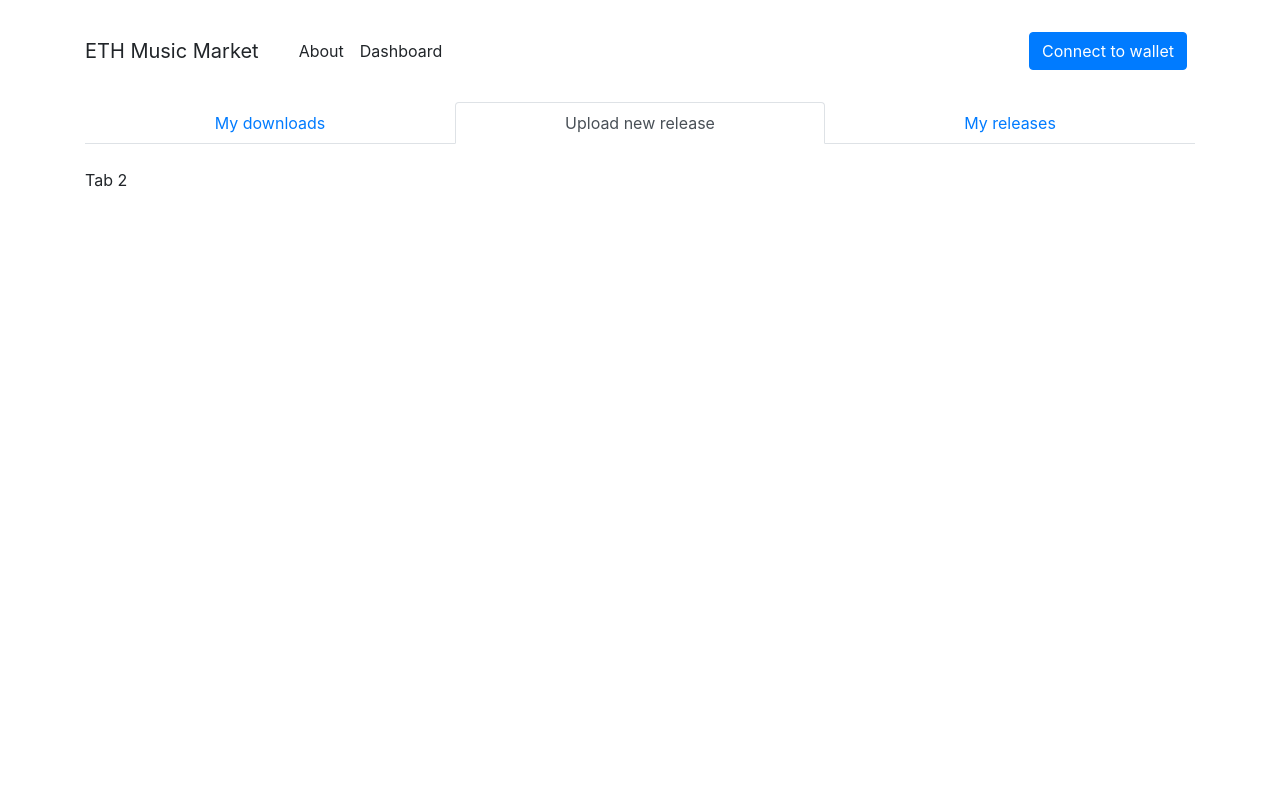
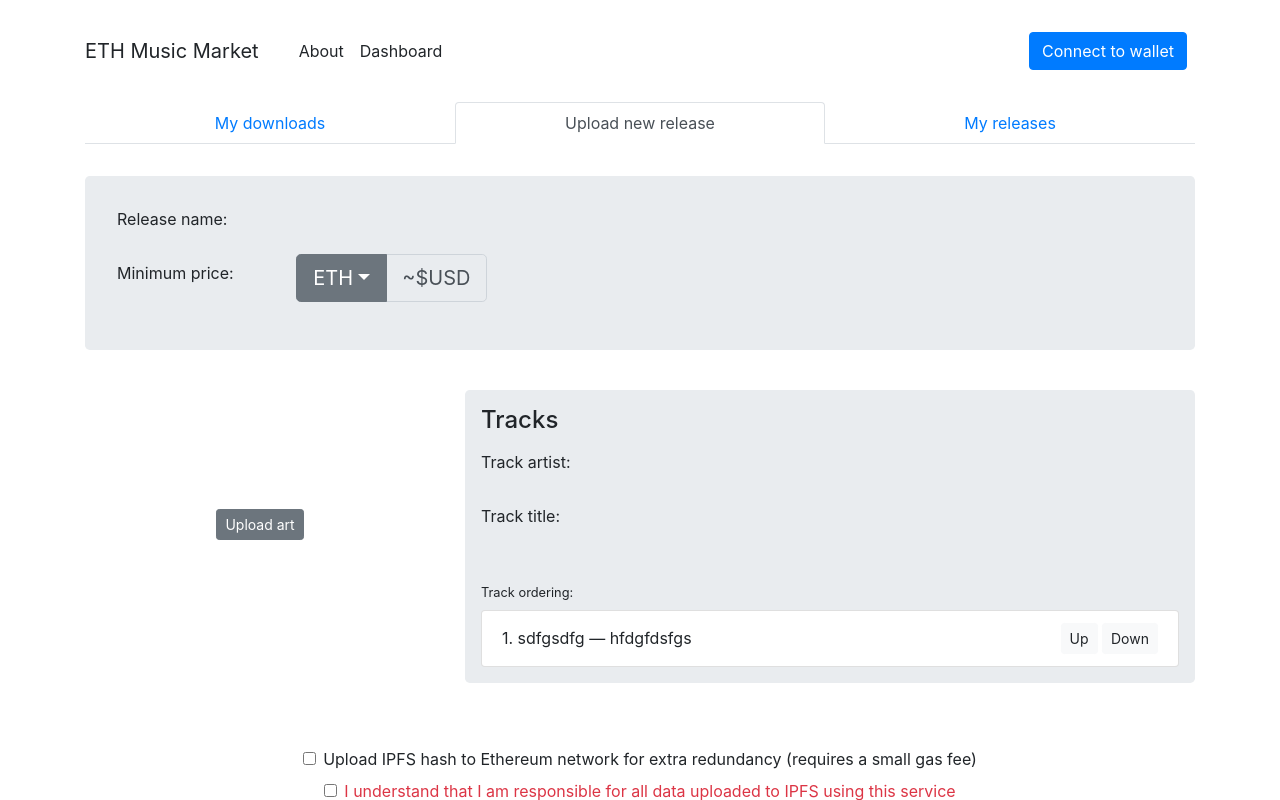
Before and after one commit to jamesondh/eth-music-market, a Next.js app: page /dashboard in a window 1280 px wide. Both pictures are taken after a click on the tab "Upload new release". Shown: the top 800 px of the page. Built offline with nearby package versions, Linux system fonts and the light colour scheme.

Commit message:
Put components in root component folder rather than subfolders

```diff
--- /dev/null
+++ b/components/upload.js
@@ -0,0 +1,148 @@
+// UI elements
+import Button from "react-bootstrap/Button";
+import Row from "react-bootstrap/Row";
+import Col from "react-bootstrap/Col";
+import Form from "react-bootstrap/Form";
+import ListGroup from "react-bootstrap/ListGroup";
+import InputGroup from "react-bootstrap/InputGroup";
+import Card from "react-bootstrap/Card";
+import Dropdown from "react-bootstrap/Dropdown";
+import DropdownButton from "react-bootstrap/DropdownButton";
+import Modal from 'react-bootstrap/Modal';
+import Spinner from 'react-bootstrap/Spinner';
+import Jumbotron from 'react-bootstrap/Jumbotron';
+
+// import Dropzone from "react-dropzone";
+
+export default function Upload() {
+  return (
+    <form data-testid="form">
+      <Jumbotron className="my-2 py-4">
+        <Form.Group as={Row}>
+          <Form.Label column lg={2} md={3} sm={12}>
+            Release name:
+          </Form.Label>
+          <Col lg={10} md={9} sm={12}>
+
+          </Col>
+        </Form.Group>
+        <Row>
+          <Form.Label column lg={2} md={3} sm={12}>
+            Minimum price:
+          </Form.Label>
+          <Col lg={10} md={9} sm={12}>
+            <InputGroup size="lg">
+              <DropdownButton
+                as={InputGroup.Prepend}
+                variant="secondary"
+                title="ETH"
+              >
+                <Dropdown.Item href="#">Ether (ETH)</Dropdown.Item>
+              </DropdownButton>
+
+              <InputGroup.Append>
+                <InputGroup.Text>
+                  ~$<span> USD</span>
+                </InputGroup.Text>
+              </InputGroup.Append>
+            </InputGroup>
+          </Col>
+        </Row>
+        <br/>
+
+      </Jumbotron>
+
+
+      <br />
+
+      <Row>
+        <Col className="my-auto">
+          <div className="d-flex justify-content-center">
+            <Button variant="secondary" size="sm">
+              Upload art
+            </Button>
+          </div>
+          <br/>
+        </Col>
+        <Col sm={8}>
+          <Jumbotron className="my-2 py-3 px-3">
+            <h4>Tracks</h4>
+            <Form.Group as={Row}>
+              <Form.Label column md="3" xs="4">
+                Track artist:
+              </Form.Label>
+              <Col md="9" sm="8">
+
+              </Col>
+            </Form.Group>
+            <Form.Group as={Row}>
+              <Form.Label column md="3" xs="4">
+                Track title:
+              </Form.Label>
+              <Col md="9" sm="8">
+
+              </Col>
+            </Form.Group>
+            <br/>
+            <p className="my-2 small">Track ordering:</p>
+            <ListGroup>
+              <ListGroup.Item>
+                <Row>
+                  <Col className="my-auto">
+                    <span>
+                      1. sdfgsdfg{" "}
+                      {true && true
+                        ? "—"
+                        : ""}{" "}
+                      hfdgfdsfgs
+                    </span>
+                  </Col>
+                  <Col className="text-right">
+                    <Button variant="light" size="sm">Up</Button>{" "}
+                    <Button variant="light" size="sm">Down</Button>
+                  </Col>
+                </Row>
+              </ListGroup.Item>
+            </ListGroup>
+          </Jumbotron>
+        </Col>
+      </Row>
+
+      <br />
+
+      <div className="text-center my-4">
+        <Form.Group className="pt-2">
+          <Form.Check
+            type="checkbox"
+            label="Upload IPFS hash to Ethereum network for extra redundancy (requires a small gas fee)"
+          />
+          <Form.Check
+            required
+            className="mt-2 text-danger"
+            type="checkbox"
+            label="I understand that I am responsible for all data uploaded to IPFS using this service"
+          />
+        </Form.Group>
+        <Form.Group className="pt-3 my-4">
+          <Button
+            variant="secondary"
+          >
+            Clear
+          </Button>{" "}
+          <Button
+            variant="success"
+            type="submit"
+          >
+            Upload
+          </Button>
+        </Form.Group>
+        <p className="small">
+          Please double-check all information. Be mindful of files sizes as smaller
+          files are faster to upload and download. Releases can be delisted from
+          one's profile, but they will remain on IPFS and cannot be
+          modified.
+        </p>
+      </div>
+    </form>
+  )
+}
--- a/pages/dashboard.js
+++ b/pages/dashboard.js
@@ -1,4 +1,5 @@
-import Head from 'next/head'
+// Components
+import Upload from '../components/upload'
 
 // UI elements
 import Tabs from "react-bootstrap/Tabs";
@@ -14,7 +15,7 @@ export default function Dashboard() {
         </Tab>
         <Tab data-testid="tab" eventKey="upload" title="Upload new release">
           <br/>
-          <p>Tab 2</p>
+          <Upload />
         </Tab>
         <Tab data-testid="tab" eventKey="myreleases" title="My releases">
           <br/>
```
Also changed, not shown: components/header.js (renamed from components/header/index.js), 2 other files (tests, documents, lock files or other folders).
